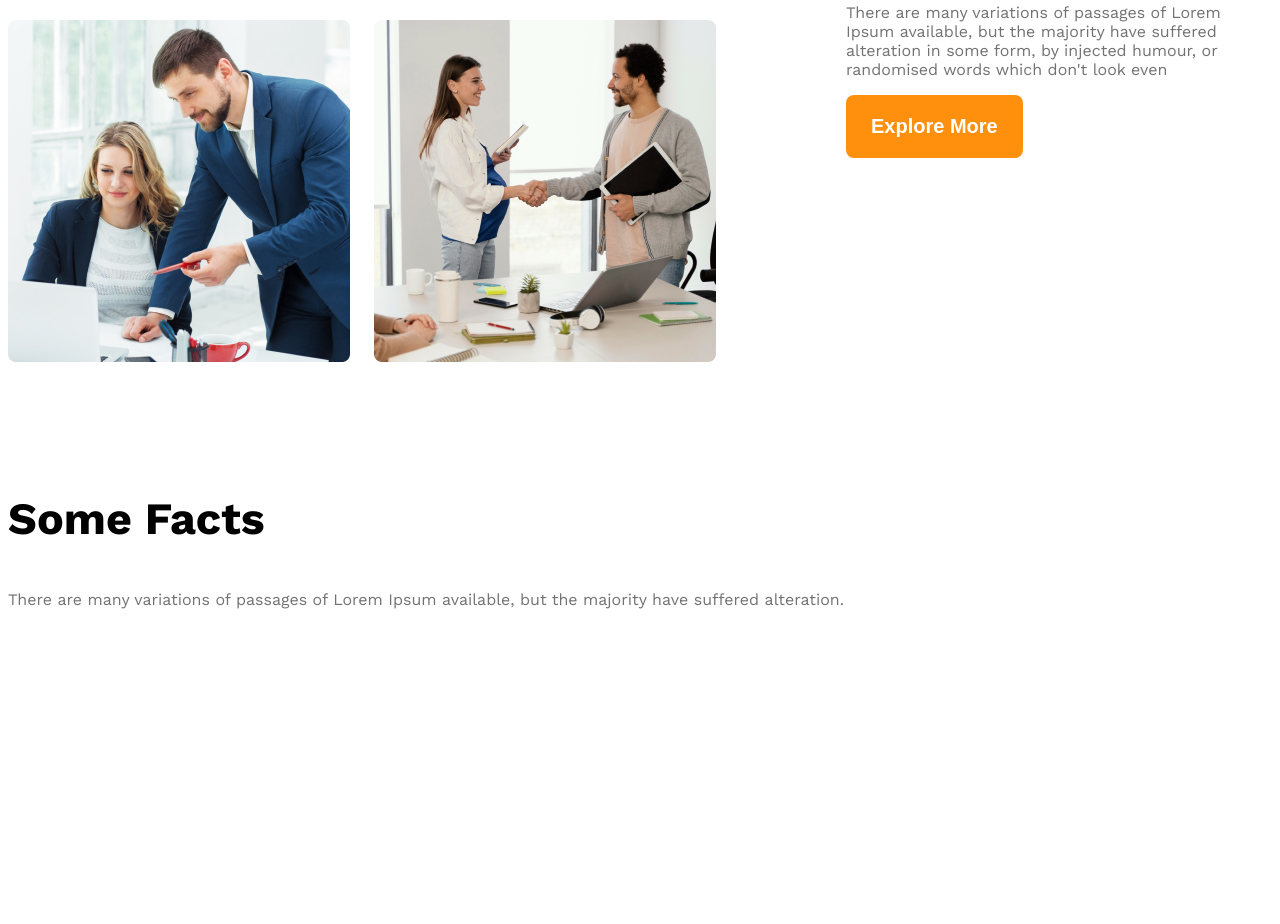
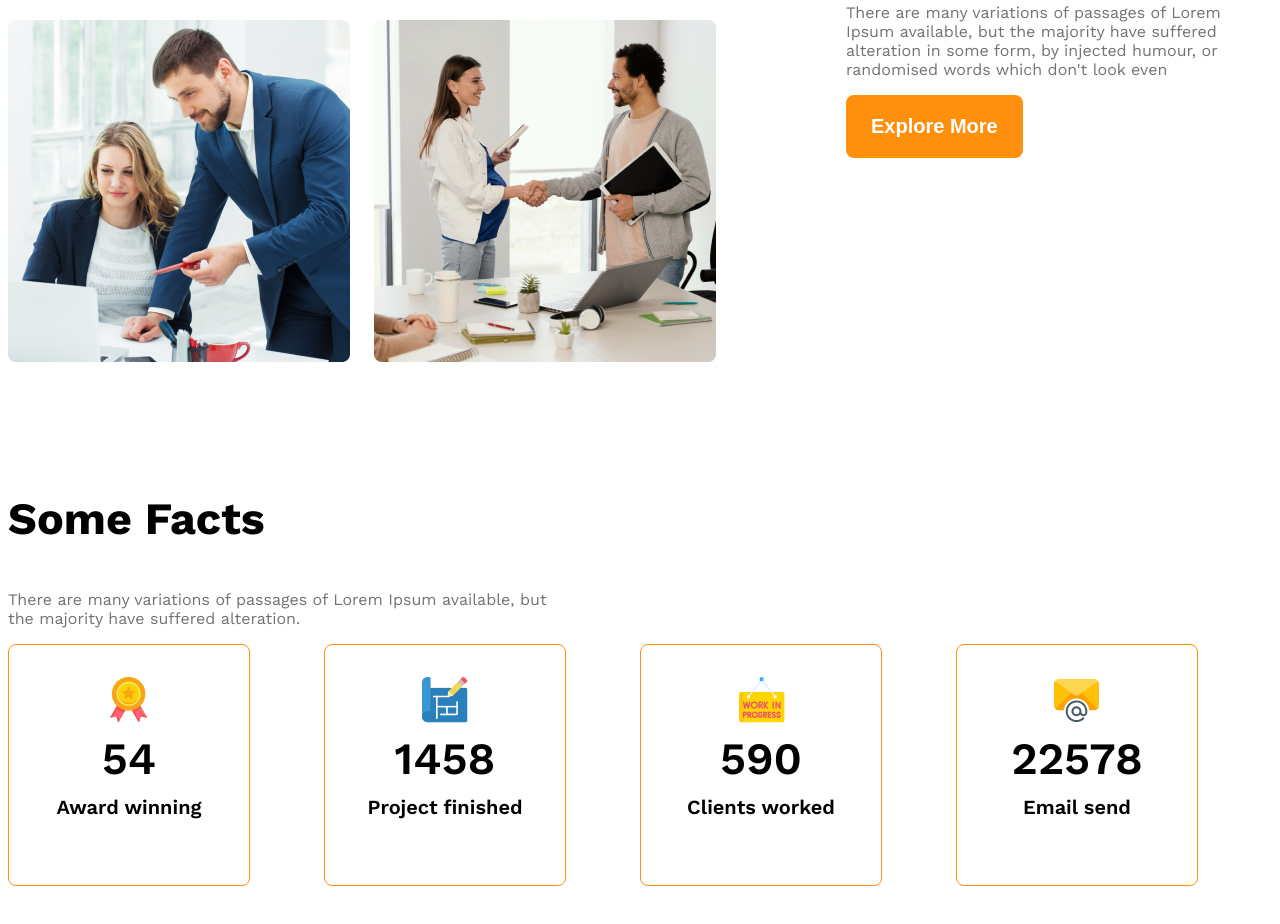
Before and after one commit to t-rethnee/G3-architects-web, a plain HTML site: page index.html in a window 1280 px wide. Shown: the part 1383-2307 px from the top of the page. Before the commit the page ends 2280 px from the top, so only its background shows below. Drawn offline with nearby package versions, Linux system fonts and the light colour scheme.

Commit message:
added fact cards

```diff
--- a/index.html
+++ b/index.html
@@ -43,27 +43,35 @@
 </section>
 <section>
 <h3 class="section-title">Some Facts</h3>
-<p class="text-light-gray">There are many variations of passages of Lorem Ipsum available, but the majority have suffered alteration.</p>
+<p class="text-light-gray fact-description">There are many variations of passages of Lorem Ipsum available, but the majority have suffered alteration.</p>
 <div class="fact-container">
-    <div class="fact">
-        <img src="" alt="" class="fact-icon">
-        <h4 class="fact-number"></h4>
-        <h5 class="fact-name"></h5>
+    <div class="fact display-flex">
+        <div>
+            <img src="images/icons/ribon.png" alt="" class="fact-icon">
+        <h4 class="fact-number">54</h4>
+        <h5 class="fact-name">Award winning</h5>
+        </div>
     </div>
-    <div class="fact">
-        <img src="" alt="" class="fact-icon">
-        <h4 class="fact-number"></h4>
-        <h5 class="fact-name"></h5>
+    <div class="fact display-flex">
+        <div>
+            <img src="images/icons/projects.png" alt="" class="fact-icon">
+        <h4 class="fact-number">1458</h4>
+        <h5 class="fact-name">Project finished</h5>
+        </div>
     </div>
-    <div class="fact">
-        <img src="" alt="" class="fact-icon">
-        <h4 class="fact-number"></h4>
-        <h5 class="fact-name"></h5>
+    <div class="fact display-flex">
+        <div>
+            <img src="images/icons/customers.png" alt="" class="fact-icon">
+        <h4 class="fact-number">590</h4>
+        <h5 class="fact-name">Clients worked</h5>
+        </div>
     </div>
-    <div class="fact">
-        <img src="" alt="" class="fact-icon">
-        <h4 class="fact-number"></h4>
-        <h5 class="fact-name"></h5>
+    <div class="fact display-flex">
+        <div>
+            <img src="images/icons/email.png" alt="" class="fact-icon">
+        <h4 class="fact-number">22578</h4>
+        <h5 class="fact-name">Email send</h5>
+        </div>
     </div>
 </div>
 </section>
--- a/styles/G.css
+++ b/styles/G.css
@@ -96,6 +96,33 @@ align-items: center;
 #quick-list{
     font-weight: 500;
 }
+.fact-container{
+    display: grid;
+    grid-template-columns: repeat(4, 1fr);
+}
+.fact{
+    border: 1px solid #FF900E;
+    width:240px ;
+    height: 240px;
+    border-radius: 8px;
+    text-align: center;
+    align-items: center;
+    justify-content: center;
+}
+.fact-number{
+    font-size: 2.8rem  ;
+    font-weight: 600;
+    margin-top: 5px;
+    margin-bottom: 10px;
+}
+.fact-name{
+font-size: 1.25rem;
+font-weight: 600;
+margin-top: 10px;
+}
+.fact-description{
+    max-width: 540px;
+}
 /* respoonsive media query */
 @media  screen and (max-width: 576px) {
     .navbar, .nav-links, .teams{
```
